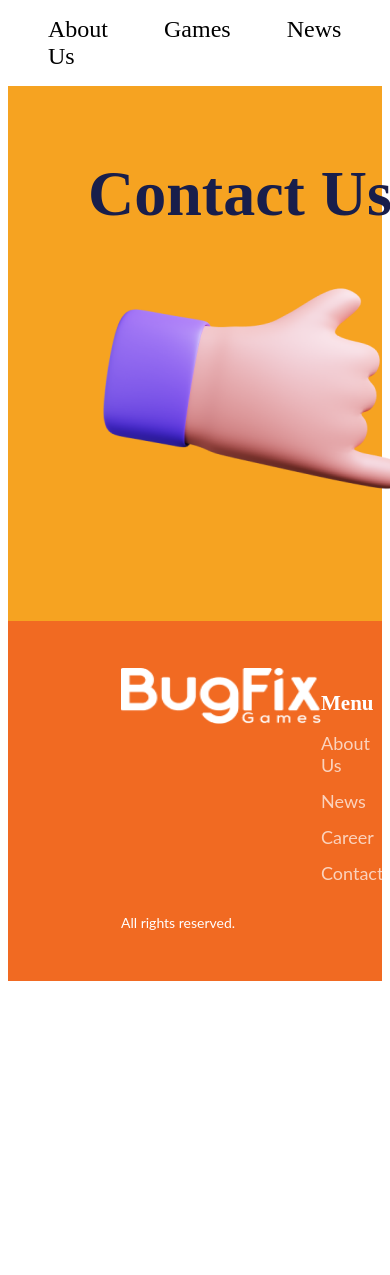
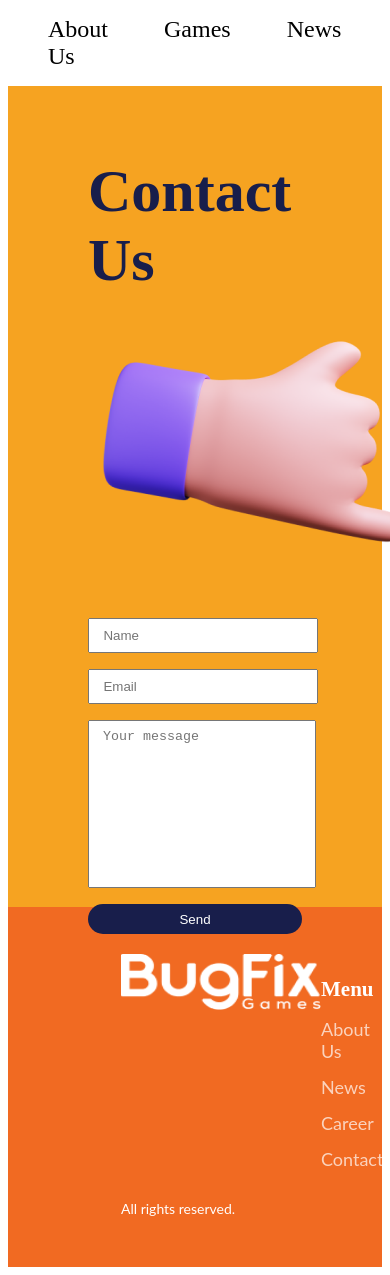
Before and after one commit to Gamzeysr/bronix, a React (Create React App) app: page / in a window 390 px wide. Shown: the top 1275 px of the page. Before the commit the page ends 989 px from the top, so only its background shows below. Built offline with nearby package versions, Linux system fonts and the light colour scheme.

Commit message:
contacus created

```diff
--- a/src/components/contactus/ContactUs.jsx
+++ b/src/components/contactus/ContactUs.jsx
@@ -11,12 +11,13 @@ const ContactUs = () => {
                 <img className={ContactUsStyle["img"]} src={contactUsImg} alt="Contact-Us-Img" />
             </div>
             <div>
-                <div>
-                    <input type="text" placeholder='  Name' />
-                    <input type="email" placeholder='  Email' />
-                    <input type="text" placeholder='  Your message' />
+                <div className={ContactUsStyle["input"]}>
+                    <input type="text" placeholder="  Name" required />
+                    <input type="email" placeholder="  Email" required />
+                    <textarea name="text" className={ContactUsStyle["textarea"]} cols="50" rows="10" placeholder=" Your message" required></textarea>
                 </div>
-                <button className={ContactUsStyle["send-button"]} type="send">Send</button>
+
+                <button className={ContactUsStyle["send-button"]} type="send" >Send</button>
             </div>
         </div>
     )
--- a/src/components/contactus/contactus.module.css
+++ b/src/components/contactus/contactus.module.css
@@ -1,34 +1,88 @@
+/* * {
+    margin: 0;
+    padding: 0;
+    box-sizing: border-box;
+} */
+
+
+
 .containerContact {
     background-color: #F6A321;
     display: flex;
     justify-content: space-between;
     height: 464px;
     padding: 71px 80px 0;
+}
+
+
+.img {
+    margin-left: -7px;
+    margin-top: -26px;
+    /* border: 1px solid red; */
+}
+
+.title {
+    /* border: 1px solid red; */
+    color: #181E4B;
+    font-weight: 900;
+    font-size: 60px;
+    margin: 0;
 
 }
 
-.img {
-    margin-left: -7px;
-    margin-top: -15px;
+.input {
+    display: flex;
+    flex-direction: column;
+    gap: 16px;
+    /* border: 1px solid red; */
 }
 
-.title {
-    color: #181E4B;
-    font-weight: 900;
-    font-size: 64px;
-    margin: 0;
+.textarea {
+    resize: none;
 
 }
 
 .send-button {
     margin-top: 24px;
-    /* display: flex;
-    justify-content: center; */
+    display: flex;
+    justify-content: center;
     align-items: center;
     /* 👆send yazısını ortaladık  */
-    width: 240px;
+    width: 100%;
     height: 30px;
     background-color: #181E4B;
     color: white;
     border-radius: 50px;
+    border: none;
 }
+
+
+
+@media only screen and (max-width: 876px) {
+    .containerContact {
+        display: flex;
+        flex-direction: column;
+        height: 750px;
+    }
+
+    .send-button {
+        margin: 1rem auto;
+        width: 100%;
+
+
+    }
+
+    .textarea {
+        width: 100%;
+        padding: 8px 6px;
+    }
+
+    input {
+        width: 100%;
+        padding: 8px 6px;
+
+    }
+
+
+
+}
```
